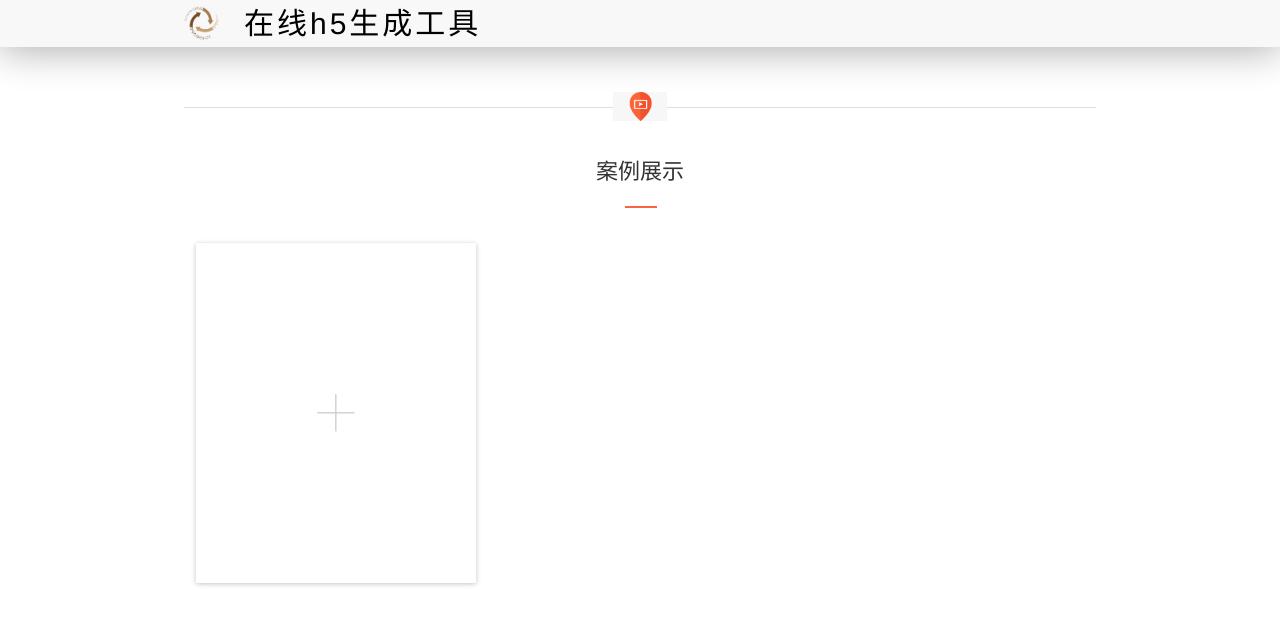
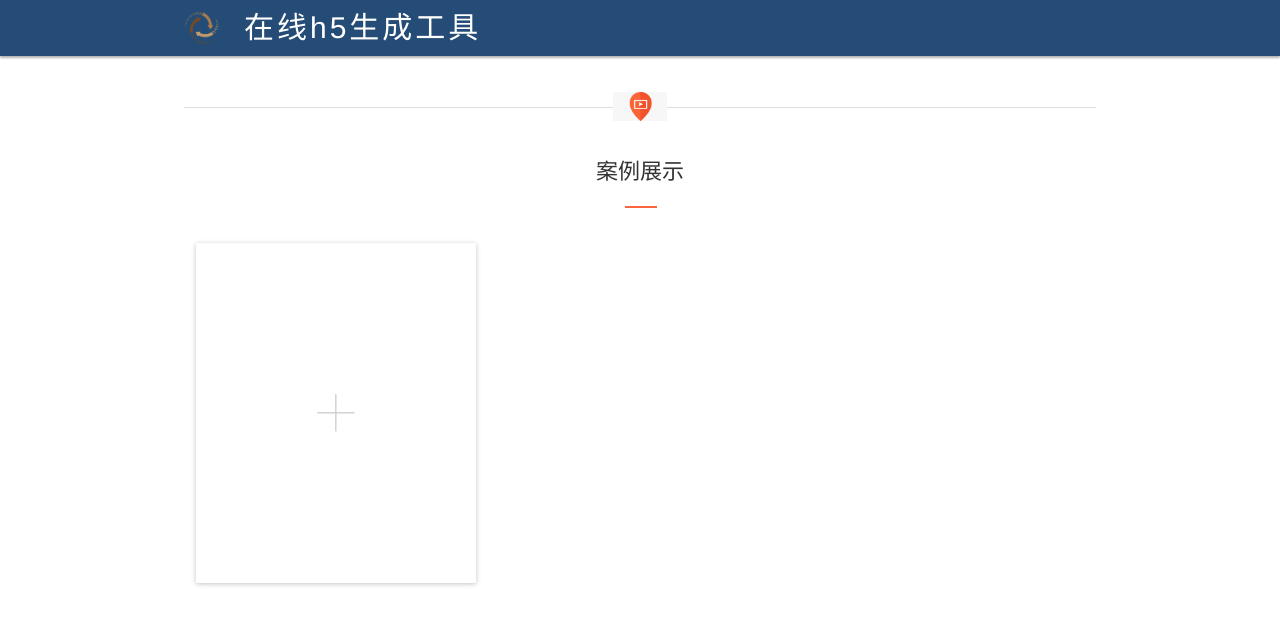
Before and after one commit to zengwenfu/h5-creator, a website: page server/views/home.html in a window 1280 px wide. Drawn offline with nearby package versions, Linux system fonts and the light colour scheme; files that its build step writes are made by us from their sources; files whose address does not match are found by name.

Commit message:
首页样式修改

```diff
--- a/output/client/css/home.css
+++ b/output/client/css/home.css
@@ -13,13 +13,13 @@ body{
 .header {
     width: 100%;
     margin: auto;
-    height: 47px;
-    line-height: 47px;
+    height: 56px;
+    line-height: 56px;
     position: fixed;
     top: 0;
     left: 0;
-    background-color: #f8f8f8;
-    box-shadow: 0px 4px 38px 0px rgba(0, 0, 0, 0.32);
+    background-color: #244c76;
+    box-shadow: 0 2px 2px rgba(0, 0, 0, .3);
     z-index: 10;
     box-sizing: border-box;
 }
@@ -44,7 +44,7 @@ body{
 }
 
 .header .title {
-    color: #000000;
+    color: #fff;
     font-size: 30px;
     font-weight: normal;
     letter-spacing: 3px;
```
